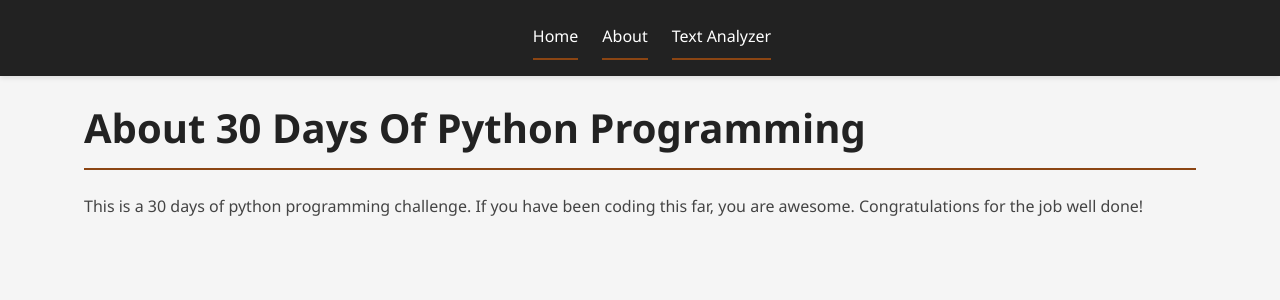
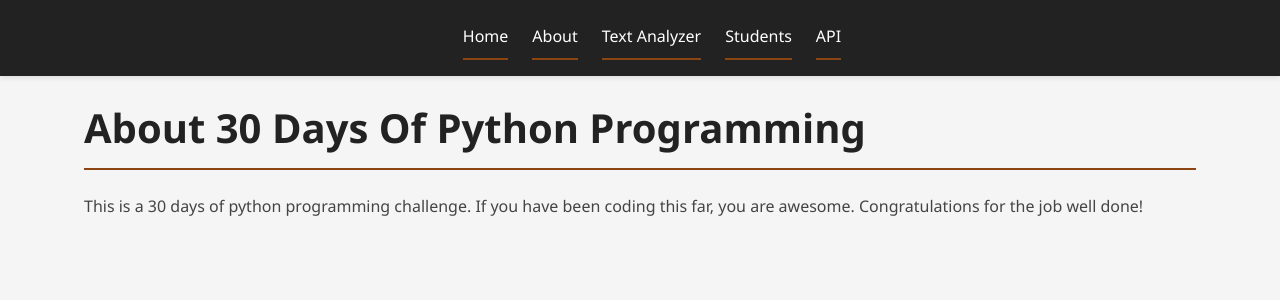
Before and after one commit to Zifade/codes, a Flask app: page /about in a window 1280 px wide. Shown: the top 300 px of the page. Run offline with Flask 3, Linux system fonts and the light colour scheme.

Commit message:
student manage page added

```diff
--- a/python_for_web/app.py
+++ b/python_for_web/app.py
@@ -96,6 +96,13 @@ def analyze_text(text):
     }
 
     return results
+
+#-- manage students
+
+@app.route('/manage-students')
+def home ():
+    name='Students'
+    return render_template('manage_students.html', name=name, title='Students')
 
 #-- api estudiantes --
 
--- a/python_for_web/templates/layout.html
+++ b/python_for_web/templates/layout.html
@@ -29,9 +29,13 @@
             <a class="nav-link active" href="{{ url_for('about') }}">About</a>
           </li>
           <li class="nav-list">
-            <a class="nav-link active" href="{{ url_for('post') }}"
-              >Text Analyzer</a
-            >
+            <a class="nav-link active" href="{{ url_for('post') }}">Text Analyzer</a>
+          </li>
+          <li class="nav-list">
+            <a class="nav-link active" href="{{ url_for('students') }}">Students</a>
+          </li>
+          <li class="nav-list">
+            <a class="nav-link active" href="{{ url_for('students') }}">API</a>
           </li>
         </ul>
       </div>
```
Also changed, not shown: python_for_web/templates/manage_students.html (added).
